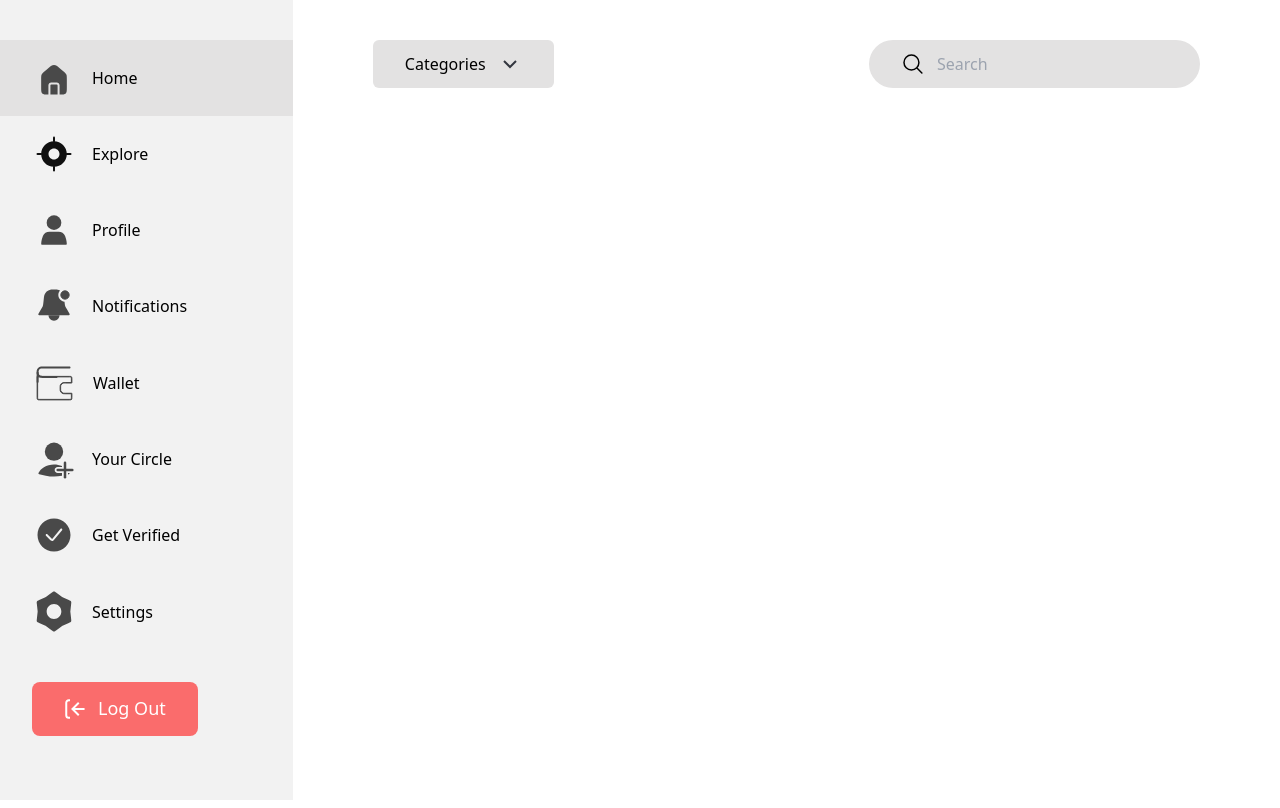
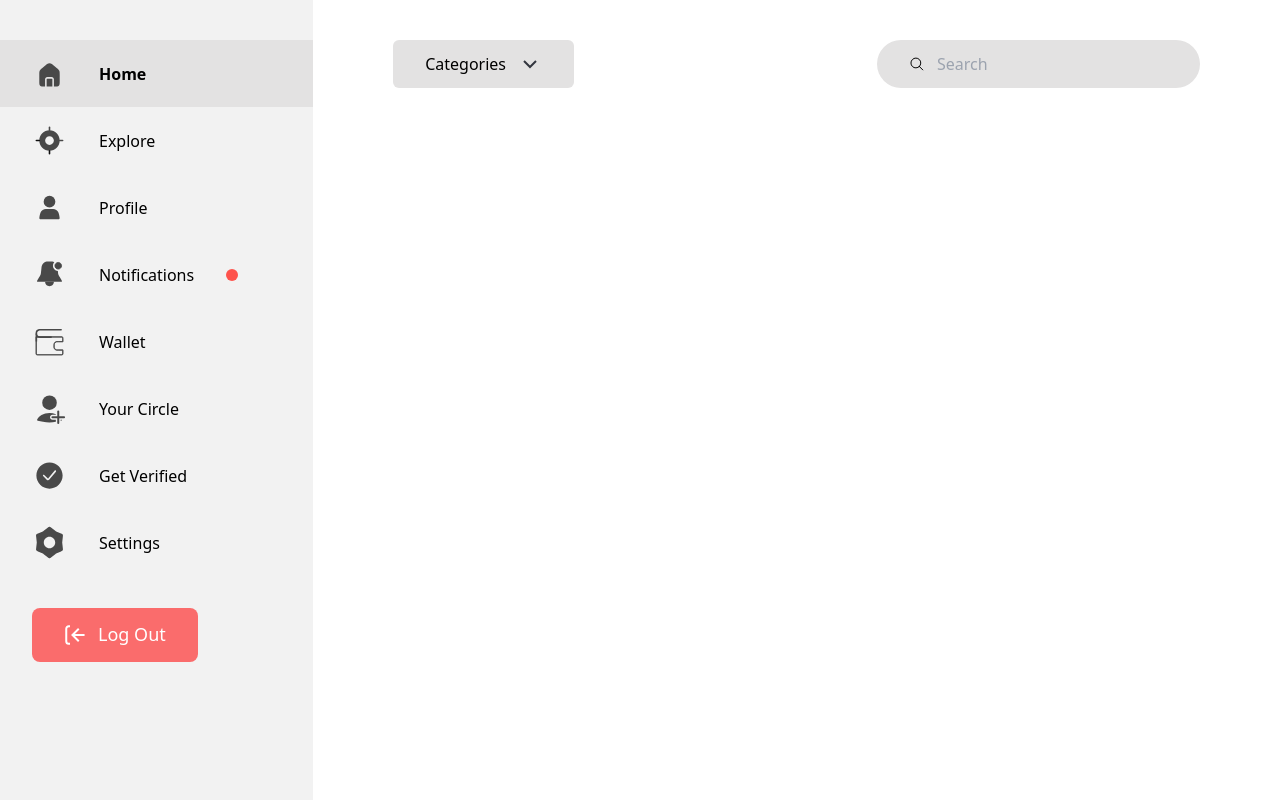
Before and after one commit to Ikendu/show-us-work, a React (Vite) app in the folder testwork/: page / in a window 1280 px wide. Built offline with nearby package versions, Linux system fonts and the light colour scheme.

Commit message:
test project

```diff
--- a/testwork/src/assets/icons/BellIcon.jsx
+++ b/testwork/src/assets/icons/BellIcon.jsx
@@ -1,8 +1,8 @@
-export default function BellIcon() {
+export default function BellIcon({ size }) {
   return (
     <svg
-      width="44"
-      height="44"
+      width={size}
+      height={size}
       viewBox="0 0 44 44"
       fill="none"
       xmlns="http://www.w3.org/2000/svg"
--- a/testwork/src/assets/icons/ExploreIcon.jsx
+++ b/testwork/src/assets/icons/ExploreIcon.jsx
@@ -1,8 +1,8 @@
-export default function ExploreIcon() {
+export default function ExploreIcon({ size }) {
   return (
     <svg
-      width="44"
-      height="44"
+      width={size}
+      height={size}
       viewBox="0 0 44 44"
       fill="none"
       xmlns="http://www.w3.org/2000/svg"
@@ -11,17 +11,17 @@ export default function ExploreIcon() {
         fill-rule="evenodd"
         clip-rule="evenodd"
         d="M22 34.8333C29.0876 34.8333 34.8333 29.0877 34.8333 22C34.8333 14.9123 29.0876 9.16667 22 9.16667C14.9123 9.16667 9.16666 14.9123 9.16666 22C9.16666 29.0877 14.9123 34.8333 22 34.8333ZM22 27.5C25.0376 27.5 27.5 25.0376 27.5 22C27.5 18.9624 25.0376 16.5 22 16.5C18.9624 16.5 16.5 18.9624 16.5 22C16.5 25.0376 18.9624 27.5 22 27.5Z"
-        fill="#101010"
+        fill="#494949"
       />
       <path
         d="M22 9.16667V5.5"
-        stroke="#101010"
+        stroke="#494949"
         stroke-width="2"
         stroke-linecap="round"
       />
       <path
         d="M34.8333 22L38.5 22"
-        stroke="#101010"
+        stroke="#494949"
         stroke-width="2"
         stroke-linecap="round"
       />
--- a/testwork/src/assets/icons/HomeIcon.jsx
+++ b/testwork/src/assets/icons/HomeIcon.jsx
@@ -1,8 +1,8 @@
-export default function HomeIcon() {
+export default function HomeIcon({ size, changeIcon }) {
   return (
     <svg
-      width="44"
-      height="44"
+      width={size}
+      height={size}
       viewBox="0 0 44 44"
       fill="none"
       xmlns="http://www.w3.org/2000/svg"
@@ -11,7 +11,7 @@ export default function HomeIcon() {
         fill-rule="evenodd"
         clip-rule="evenodd"
         d="M9.66984 18.5647C9.16666 19.6587 9.16666 20.9033 9.16666 23.3925V31.1666C9.16666 34.6235 9.16666 36.352 10.2406 37.4259C11.3059 38.4912 13.0152 38.4998 16.4167 38.4999V29.3333C16.4167 27.7685 17.6852 26.5 19.25 26.5H24.75C26.3148 26.5 27.5833 27.7685 27.5833 29.3333V38.4999C30.9848 38.4998 32.6941 38.4912 33.7594 37.4259C34.8333 36.352 34.8333 34.6235 34.8333 31.1666V23.3925C34.8333 20.9033 34.8333 19.6587 34.3301 18.5647C33.827 17.4706 32.882 16.6606 30.992 15.0407L29.1587 13.4693C25.7426 10.5412 24.0346 9.07715 22 9.07715C19.9654 9.07715 18.2574 10.5412 14.8413 13.4693L13.008 15.0407C11.118 16.6606 10.173 17.4706 9.66984 18.5647ZM25.5833 38.4999V29.3333C25.5833 28.8731 25.2102 28.5 24.75 28.5H19.25C18.7898 28.5 18.4167 28.8731 18.4167 29.3333V38.4999H25.5833Z"
-        fill="#494949"
+        fill={changeIcon == 0 ? `black` : `#494949`}
       />
     </svg>
   );
--- a/testwork/src/assets/icons/SettingIcon.jsx
+++ b/testwork/src/assets/icons/SettingIcon.jsx
@@ -1,8 +1,8 @@
-export default function SettingIcon() {
+export default function SettingIcon({ size }) {
   return (
     <svg
-      width="44"
-      height="45"
+      width={size}
+      height={size}
       viewBox="0 0 44 45"
       fill="none"
       xmlns="http://www.w3.org/2000/svg"
--- a/testwork/src/assets/icons/UserIcon.jsx
+++ b/testwork/src/assets/icons/UserIcon.jsx
@@ -1,8 +1,8 @@
-export default function UserIcon() {
+export default function UserIcon({ size }) {
   return (
     <svg
-      width="44"
-      height="44"
+      width={size}
+      height={size}
       viewBox="0 0 44 44"
       fill="none"
       xmlns="http://www.w3.org/2000/svg"
--- a/testwork/src/assets/icons/UserPlusIcon.jsx
+++ b/testwork/src/assets/icons/UserPlusIcon.jsx
@@ -1,8 +1,8 @@
-export default function UserPlusIcon() {
+export default function UserPlusIcon({ size }) {
   return (
     <svg
-      width="44"
-      height="44"
+      width={size}
+      height={size}
       viewBox="0 0 44 44"
       fill="none"
       xmlns="http://www.w3.org/2000/svg"
--- a/testwork/src/assets/icons/VerifyIcon.jsx
+++ b/testwork/src/assets/icons/VerifyIcon.jsx
@@ -1,8 +1,8 @@
-export default function VerifyIcon() {
+export default function VerifyIcon({ size }) {
   return (
     <svg
-      width="44"
-      height="44"
+      width={size}
+      height={size}
       viewBox="0 0 44 44"
       fill="none"
       xmlns="http://www.w3.org/2000/svg"
--- a/testwork/src/assets/icons/WalletIcon.jsx
+++ b/testwork/src/assets/icons/WalletIcon.jsx
@@ -1,8 +1,8 @@
-export default function WalletIcon() {
+export default function WalletIcon({ size }) {
   return (
     <svg
-      width="45"
-      height="45"
+      width={size}
+      height={size}
       viewBox="0 0 45 45"
       fill="none"
       xmlns="http://www.w3.org/2000/svg"
--- a/testwork/src/components/Sidebar.jsx
+++ b/testwork/src/components/Sidebar.jsx
@@ -8,36 +8,58 @@ import UserIcon from "../assets/icons/UserIcon";
 import UserPlusIcon from "../assets/icons/UserPlusIcon";
 import VerifyIcon from "../assets/icons/VerifyIcon";
 import WalletIcon from "../assets/icons/WalletIcon";
-
-const sidebarItems = [
-  { name: `Home`, Icon: <HomeIcon /> },
-  { name: `Explore`, Icon: <ExploreIcon /> },
-  { name: `Profile`, Icon: <UserIcon /> },
-  { name: `Notifications`, Icon: <BellIcon /> },
-  { name: `Wallet`, Icon: <WalletIcon /> },
-  { name: `Your Circle`, Icon: <UserPlusIcon /> },
-  { name: `Get Verified`, Icon: <VerifyIcon /> },
-  { name: `Settings`, Icon: <SettingIcon /> },
-];
+import aUser from "../assets/icons/user.svg";
 
 export default function Sidebar() {
   const [selected, setSelected] = useState(0);
+  const [changeIcon, setChangeIcon] = useState(`#494949`);
 
   const changeBackground = (id) => {
     setSelected(id);
+    setChangeIcon(id);
   };
+
+  const sidebarItems = [
+    { name: `Home`, Icon: <HomeIcon size={35} changeIcon={changeIcon} /> },
+    {
+      name: `Explore`,
+      Icon: <ExploreIcon size={35} changeIcon={changeIcon} />,
+    },
+    { name: `Profile`, Icon: <UserIcon size={35} changeIcon={changeIcon} /> },
+    {
+      name: `Notifications`,
+      Icon: <BellIcon size={35} changeIcon={changeIcon} />,
+    },
+    { name: `Wallet`, Icon: <WalletIcon size={35} changeIcon={changeIcon} /> },
+    {
+      name: `Your Circle`,
+      Icon: <UserPlusIcon size={35} changeIcon={changeIcon} />,
+    },
+    {
+      name: `Get Verified`,
+      Icon: <VerifyIcon size={35} changeIcon={changeIcon} />,
+    },
+    {
+      name: `Settings`,
+      Icon: <SettingIcon size={35} changeIcon={changeIcon} />,
+    },
+  ];
+
   return (
     <div className="bg-[#F2F2F2] h-screen ">
       <div className="flex flex-col pt-10 pb-10 ">
         {sidebarItems.map((item, idx) => (
           <div
             onMouseEnter={() => changeBackground(idx)}
-            className={`flex gap-4 items-center p-4 pl-8 w-full ${
-              selected == idx && ` bg-[#E3E2E2]`
+            className={`flex gap-8 items-center p-4 pl-8 w-full  ${
+              selected == idx && ` bg-[#E3E2E2] font-bold`
             }`}
           >
-            <p>{item.Icon}</p>
+            <div className="">{item.Icon}</div>
             <div>{item.name}</div>
+            {idx === 3 && ( // only apply to the notification
+              <div className="w-3 h-3 bg-[#FE534C] rounded-full "></div>
+            )}
           </div>
         ))}
         <div className="p-8">
```
Also changed, not shown: testwork/src/assets/icons/user.svg (added).
